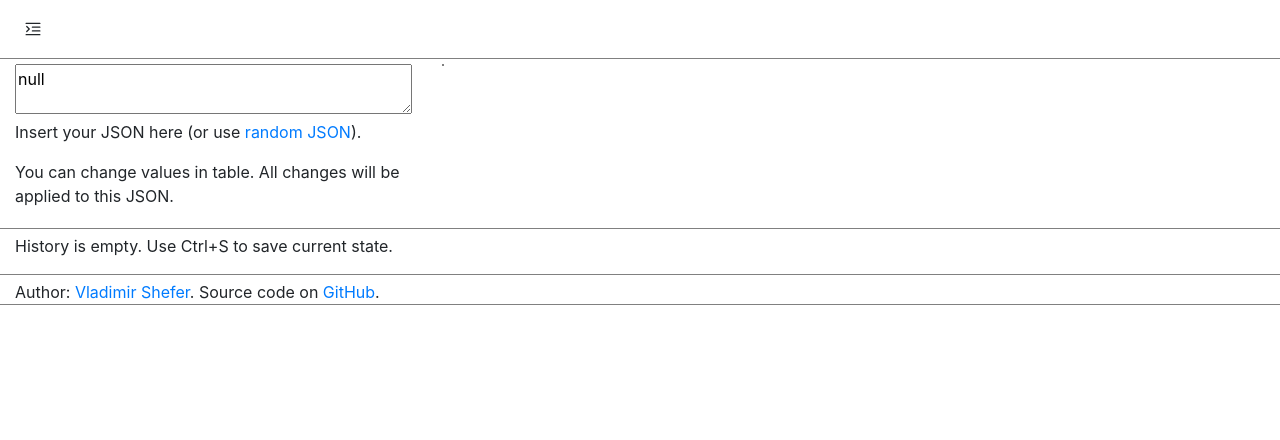
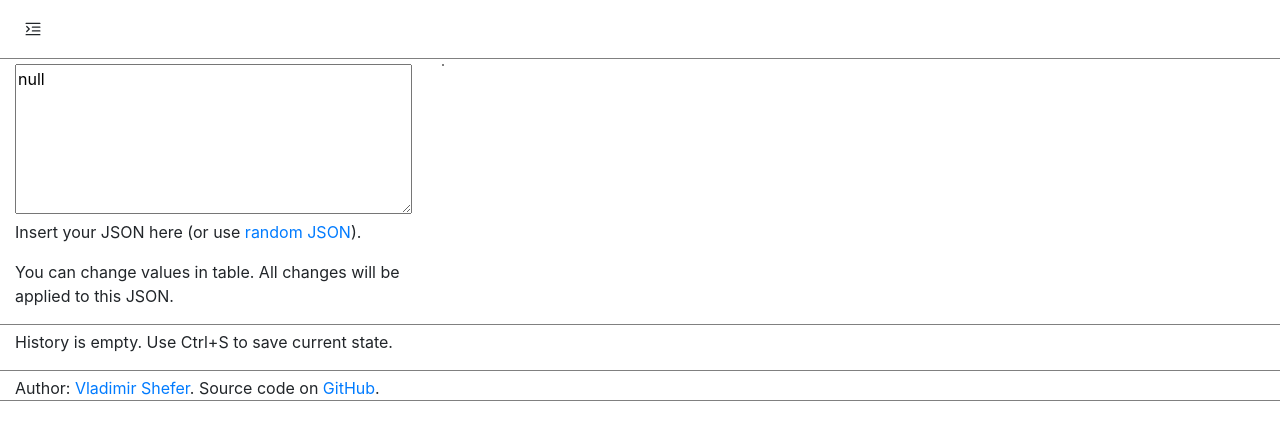
Before and after one commit to vladimirshefer/json2table, a Vue app: page / in a window 1280 px wide. Shown: the top 440 px of the page. Built offline with nearby package versions, Linux system fonts and the light colour scheme.

Commit message:
Expand min size of textarea

```diff
--- a/src/assets/styles/main.css
+++ b/src/assets/styles/main.css
@@ -1,6 +1,6 @@
 textarea {
     box-sizing: border-box; /* fit parent width */
-    min-height: 50px;
+    min-height: 150px;
     height: calc(100% - 150px);
     width: 100%;
 }
```
